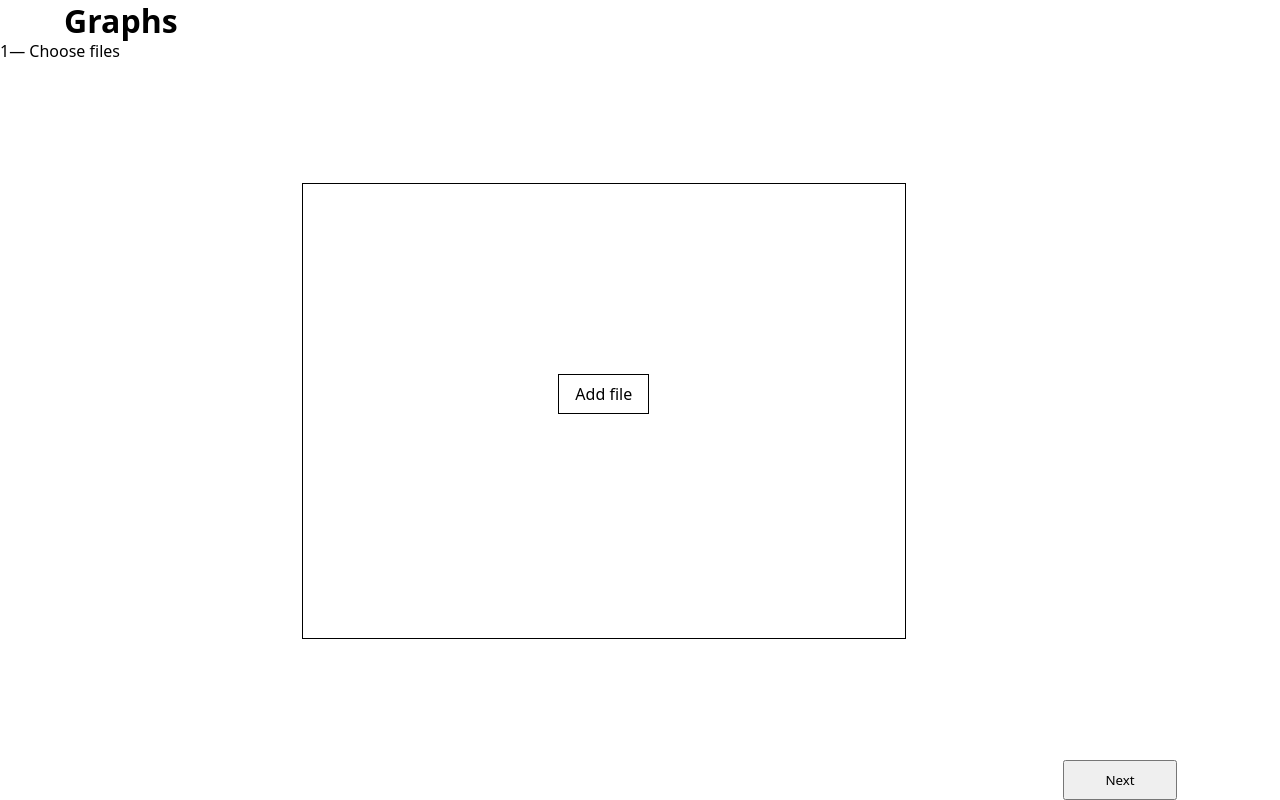
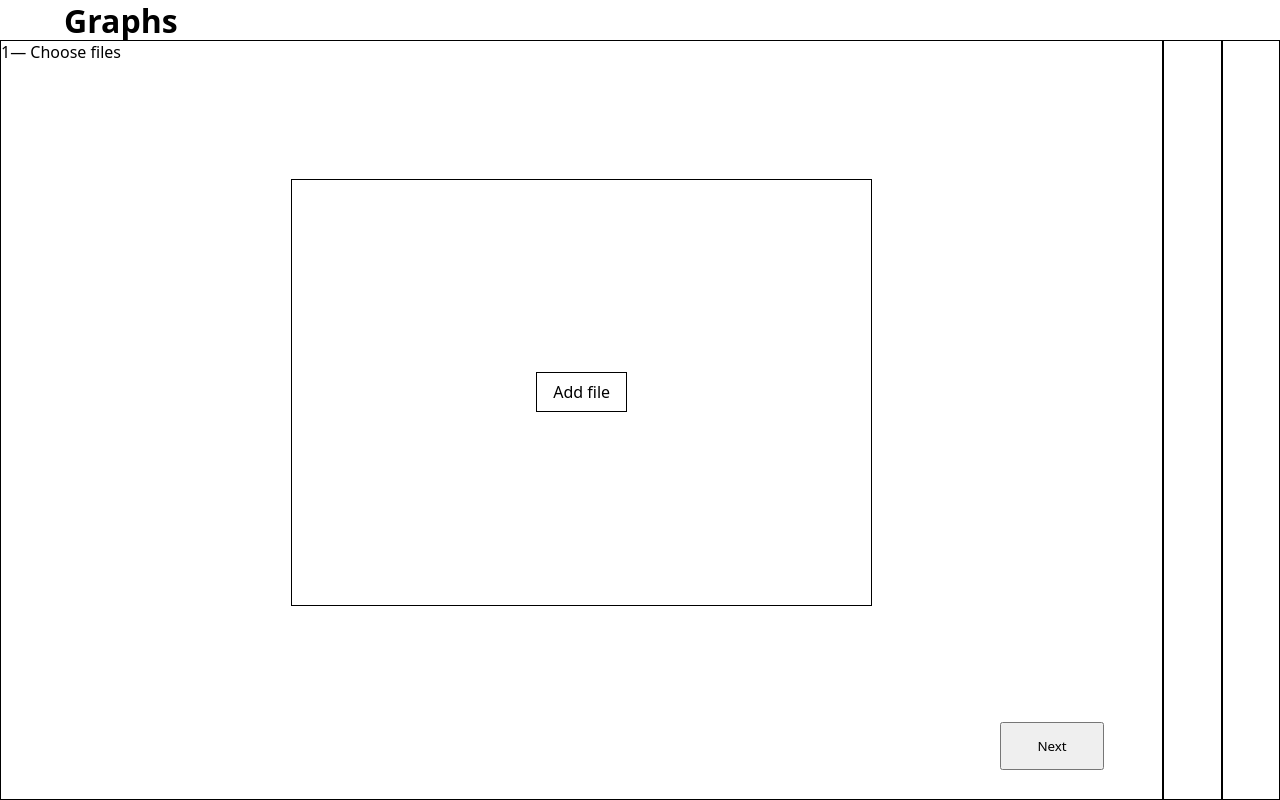
Before and after one commit to poisedbit/graphs, a SvelteKit app: page / in a window 1280 px wide. Built offline with nearby package versions, Linux system fonts and the light colour scheme.

Commit message:
fix: style inheritance in FileDropWrapper component
Make slight changes in both components and fragments.

Every reusable component gets it's own class, based on BEM. Later on,
will be adding a scss file for each class.

```diff
--- a/src/components/FileDropWrapper.svelte
+++ b/src/components/FileDropWrapper.svelte
@@ -1,9 +1,13 @@
 <script lang="ts">
+	export let id: string | undefined = undefined;
 	export let files: FileList;
 </script>
 
 <!-- svelte-ignore a11y-no-static-element-interactions -->
 <div
+	{id}
+	class="file-drop-wrapper"
+	style:all="inherit"
 	on:dragover|preventDefault
 	on:drop|preventDefault={e => {
 		if (e.dataTransfer && e.dataTransfer.files.length) {
--- a/src/components/FileItem.svelte
+++ b/src/components/FileItem.svelte
@@ -1,10 +1,11 @@
 <script lang="ts">
 	import { fmt_bytes } from "$lib/utils";
 
+	export let id: string | undefined = undefined;
 	export let item: File;
 </script>
 
-<div class="file-item">
+<div {id} class="file-item">
 	<span class="file-item__name">{item.name}</span>
 	<span class="file-item__size">{fmt_bytes(item.size)}</span>
 </div>
--- a/src/components/FilePickerBtn.svelte
+++ b/src/components/FilePickerBtn.svelte
@@ -1,14 +1,14 @@
 <script lang="ts">
 	export let label: string = "Add file";
-	export let id: string = "";
+	export let id: string | undefined = undefined;
 	export let accept: ReadonlyArray<string> = [];
 	export let multiple: boolean = false;
 	export let files: FileList;
 </script>
 
-<label>
+<label {id} class="file-picker-btn">
 	<input
-		{id}
+		class="file-picker-btn__input"
 		type="file"
 		accept={accept.toString()}
 		{multiple}
--- a/src/components/FileViewer.svelte
+++ b/src/components/FileViewer.svelte
@@ -1,10 +1,11 @@
 <script lang="ts">
 	import FileItem from "./FileItem.svelte";
 
+	export let id: string | undefined = undefined;
 	export let items: File[] = [];
 </script>
 
-<div>
+<div {id} class="file-viewer">
 	{#each items as item}
 		<FileItem bind:item />
 	{/each}
--- a/src/view/fragments/root/graphing-tool/FirstStep.svelte
+++ b/src/view/fragments/root/graphing-tool/FirstStep.svelte
@@ -8,7 +8,6 @@
 
 	$: if (files) {
 		sheets_handler.up(files);
-		console.log(files);
 	}
 
 	$: f_len = $sheets.length;
@@ -16,17 +15,19 @@
 
 <span>1— Choose files</span>
 <div class="file-dz">
+	<div class="file-dz__inner">
 		<FileDropWrapper bind:files>
 			{#if f_len}
 				<FileViewer items={$sheets} />
 			{/if}
 			<div
-			class="btn-container"
+				class="file-dz__btns"
 				style:justify-content={f_len !== 0 ? "flex-start" : "center"}
 			>
 				<FilePickerBtn multiple bind:files />
 			</div>
 		</FileDropWrapper>
+	</div>
 </div>
 
 <style lang="sass">
@@ -36,11 +37,16 @@
 		margin: 10% 25%
 		border: 1px solid black
 		display: flex
-		flex-direction: column
-		align-items: center
 		justify-content: center
 
-	.btn-container
+		&__inner
+			width: 100%
+			height: 100%
+			display: flex
+			justify-content: center
+			flex-direction: column
+
+		&__btns
 			width: 100%
 			height: 15%
 			display: flex
--- a/src/view/fragments/root/graphing-tool/NavBtns.svelte
+++ b/src/view/fragments/root/graphing-tool/NavBtns.svelte
@@ -2,29 +2,26 @@
 	export let pace: 0 | 1 | 2;
 </script>
 
+<nav>
 	{#if pace > 0}
-	<nav>
 		<button class="left" type="button" on:click={() => (pace -= 1)}
 			>Back</button
 		>
-	</nav>
 	{/if}
 	{#if pace < 2}
-	<nav>
 		<button class="right" type="button" on:click={() => (pace += 1)}
 			>Next</button
 		>
+	{/if}
 </nav>
-{/if}
 
 <style lang="sass">
 	nav
-		width: 100%
-		padding: 0 2.5%
+		margin: 0 5% 2.5%
 
 		button
 			width: 10%
-		height: 2.5rem
+			height: 3rem
 
 			&.left
 				float: left
--- a/src/view/fragments/root/graphing-tool/Step.svelte
+++ b/src/view/fragments/root/graphing-tool/Step.svelte
@@ -5,12 +5,10 @@
 	export let pace: 0 | 1 | 2;
 </script>
 
-<section style:width={active ? "100%" : "3%"}>
+<section style:width={active ? "100%" : "5%"}>
 	{#if active}
 		<slot />
-		<div>
-			<NavBtns bind:pace />
-		</div>
+		<NavBtns bind:pace />
 	{/if}
 </section>
 
@@ -18,4 +16,5 @@
 	section
 		display: flex
 		flex-direction: column
+		border: 1px solid black
 </style>
```
Lines whose indentation alone changed are shown as unchanged.
